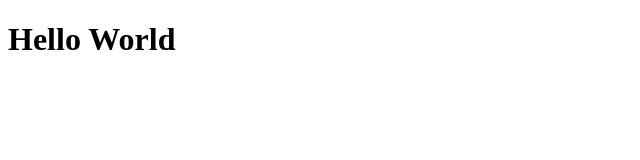
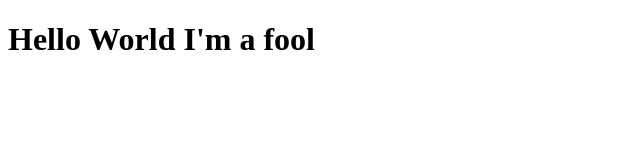
Before and after one commit to taylorpreston/heros, a plain HTML site: page index.html in a window 1280 px wide. Shown: the whole page, without its empty margins (0-640 px from the left). Drawn offline with Linux system fonts and the light colour scheme.

Commit message:
Taylor is commited to nonsense

```diff
--- a/index.html
+++ b/index.html
@@ -6,7 +6,7 @@
     <title></title>
   </head>
   <body>
-    <h1>Hello World</h1>
+    <h1>Hello World I'm a fool</h1>
 
   </body>
 </html>
```
